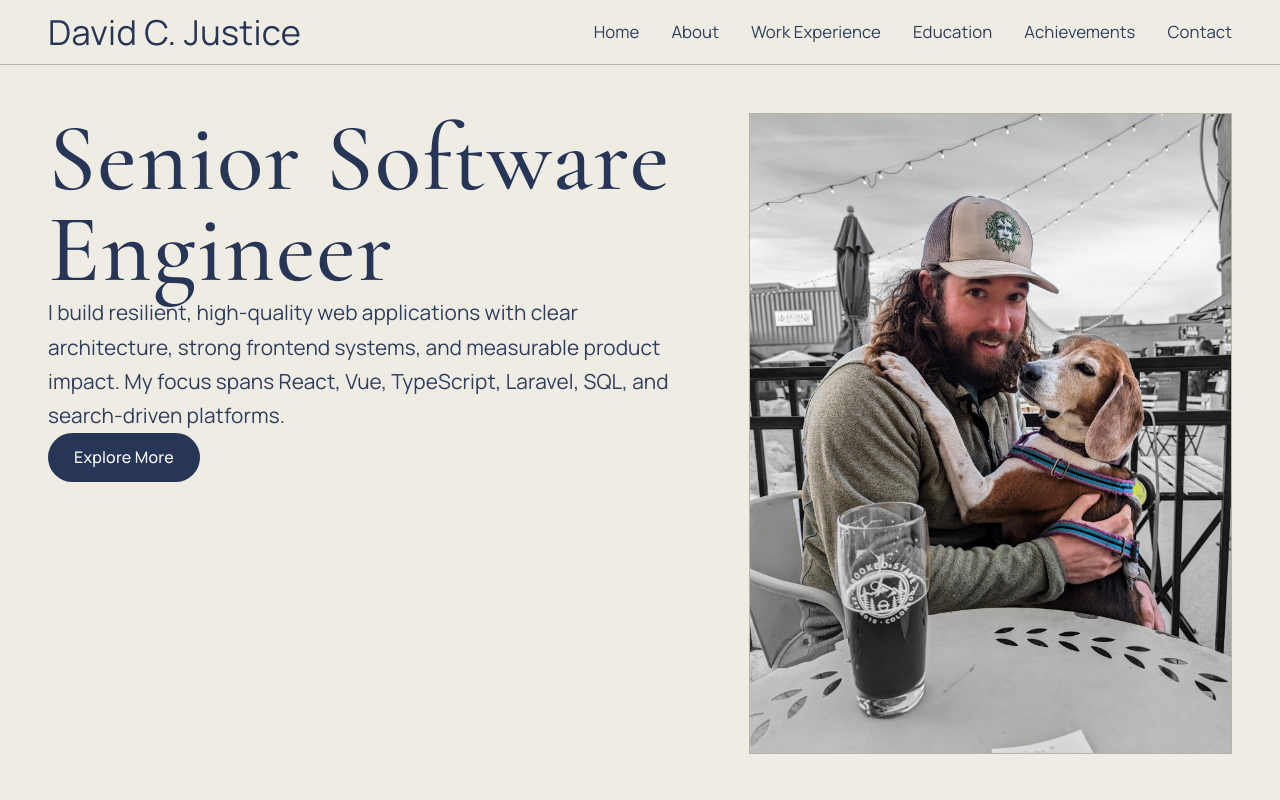
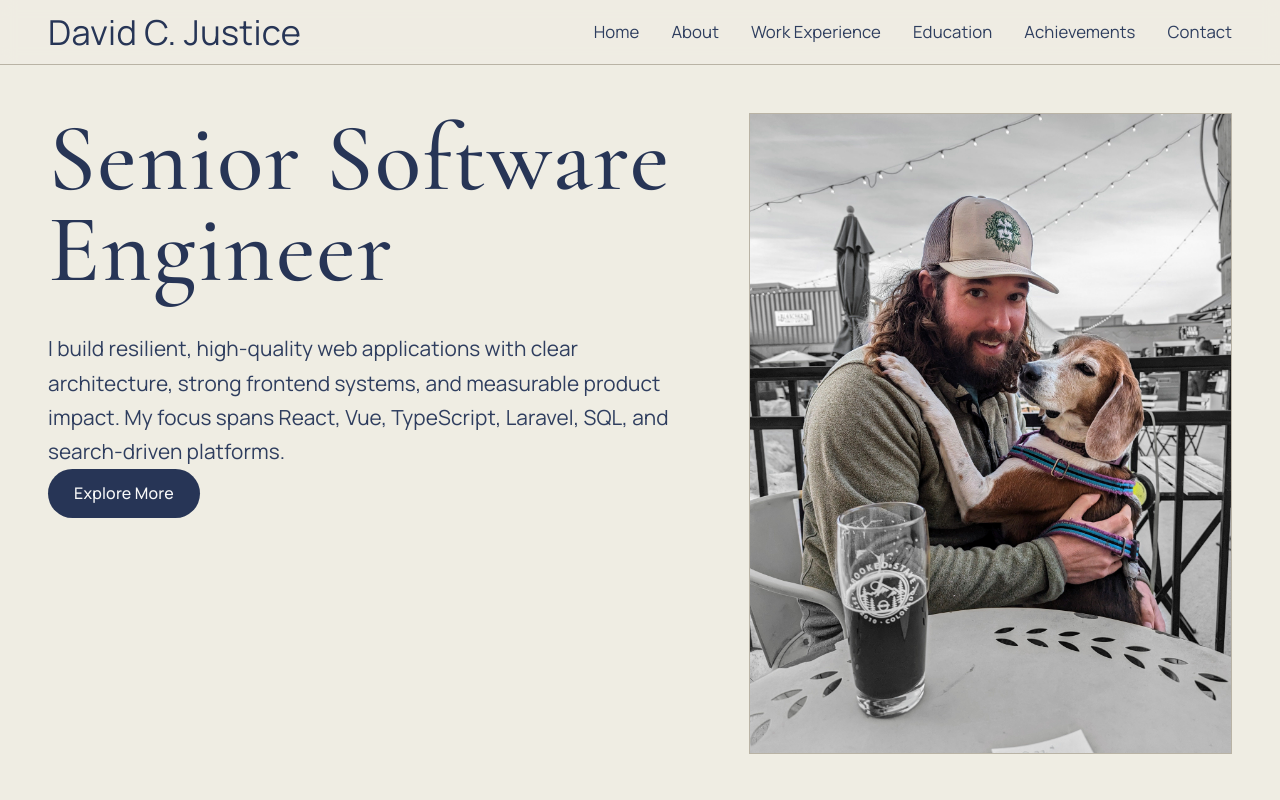
Before and after one commit to DJustice23/djustice23-site, a Next.js app: page / in a window 1280 px wide. Shown: the top 800 px of the page. Built offline with nearby package versions, Linux system fonts and the light colour scheme.

Commit message:
more globals

```diff
--- a/src/app/globals.css
+++ b/src/app/globals.css
@@ -42,7 +42,7 @@ a {
 h1,
 h2,
 h3 {
-  margin: 0;
+  margin-top: 0;
   font-family: var(--font-display);
   font-weight: 500;
   letter-spacing: 0.015em;
```
